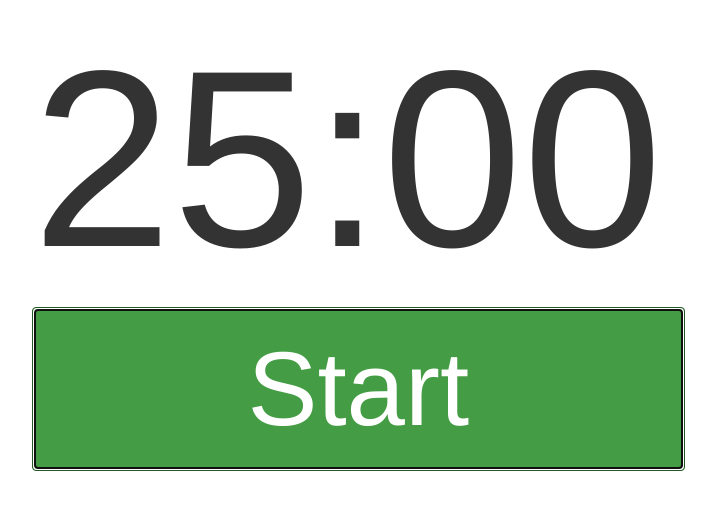
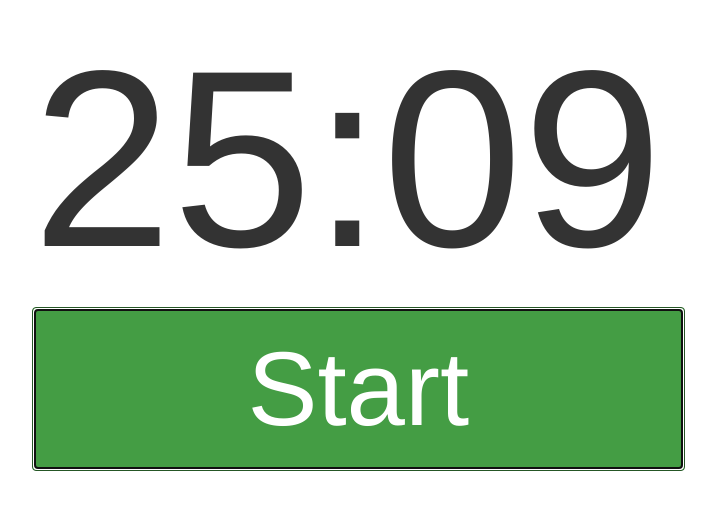
Before and after one commit to bettyjobrotherton/pom_timer, a website: page public/html/index.html in a window 1280 px wide. Both pictures are taken after a click on the button "Start". Shown: the whole page, without its empty margins (233-949 px from the left). Drawn offline with nearby package versions, Linux system fonts and the light colour scheme.

Commit message:
Wrote script for timer to count down by seconds

```diff
--- a/public/html/index.html
+++ b/public/html/index.html
@@ -13,7 +13,9 @@
   <div class="container">
     <div class="row">
       <div class="col-md-7 col-md-offset-2">
-        <h1 id="timer">25:00</h1>
+        <h1 id="timer">
+          25:<span id="seconds">10</span>
+        </h1>
       </div>
     </div>
     <div class="row">
--- a/public/js/app.js
+++ b/public/js/app.js
@@ -1,13 +1,31 @@
 (function() {
   //initialize variables
 var startButton = $('#start');
+var seconds = $('#seconds');
 
   //main functionality
 startButton.on('click', countdown);
 
   //function definitions
   function countdown (){
-    alert("It's the final countdown!!!!");
+    var secondsValue = parseInt(seconds.text());
+    if(secondsValue === 0) {
+      //Change secondsValue to 59
+      seconds.text("59");
+    }
+    else {
+      seconds.text(pad(secondsValue - 1));
+    }
   }
 
+  function pad(num) {
+    if(num < 10) {
+      //spit out number with a leading zero
+      return "0" + num;
+    }
+    else {
+      //spit out the original number
+      return num;
+    }
+  }
 }());
```
